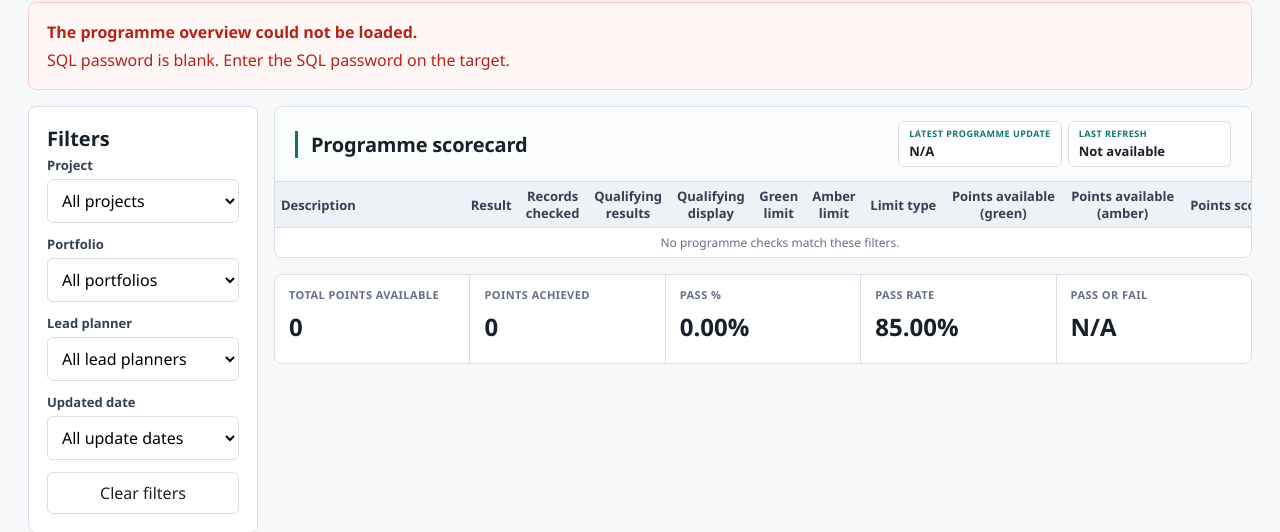
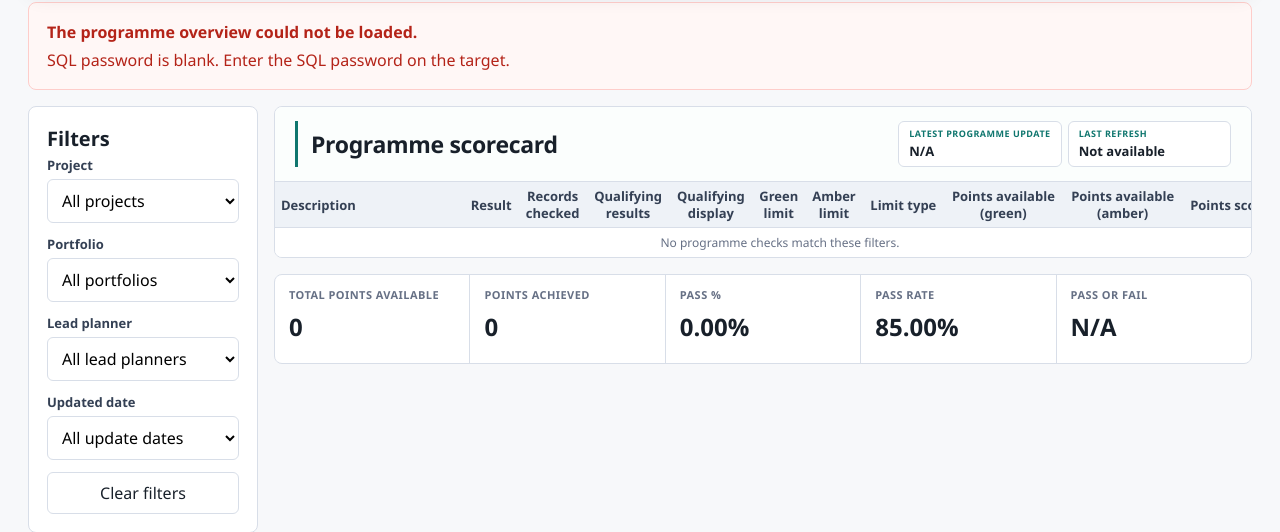
Before and after one commit to mathew-bateman/P6, a Django app: page /schedule-quality/overview/ in a window 1280 px wide. Shown: the part 173-705 px from the top of the page. Run offline with Django 5.2, Linux system fonts and the light colour scheme; the visitor is signed in with stand-in values (Sample User, id 1); parts of the project's set-up code (start-up, migrations or seed data) failed here and were passed over; some libraries are stand-ins or nearby versions.

Commit message:
style: balance overview scorecard title

```diff
--- a/templates/backups/schedule_quality_overview.html
+++ b/templates/backups/schedule_quality_overview.html
@@ -18,8 +18,8 @@
     .overview-report { overflow: hidden; margin: 0; padding: 0; }
     .overview-score-summary { overflow: hidden; margin: 16px 0 0; padding: 0; }
     .overview-panel-heading { display: flex; justify-content: space-between; align-items: center; gap: 20px; padding: 14px 20px; border-bottom: 1px solid var(--line); background: #fbfefd; }
-    .overview-heading-title { min-width: 0; padding-left: 13px; border-left: 3px solid var(--accent); }
-    .overview-panel-heading h2 { margin: 0; font-size: 20px; letter-spacing: -.01em; }
+    .overview-heading-title { display: flex; align-items: center; min-width: 0; min-height: 46px; padding-left: 13px; border-left: 3px solid var(--accent); }
+    .overview-panel-heading h2 { margin: 0; font-size: 23px; letter-spacing: -.015em; }
     .overview-heading-kpis { display: grid; grid-template-columns: repeat(2, minmax(145px, 1fr)); gap: 6px; flex: 0 0 auto; }
     .overview-heading-kpi { min-width: 0; min-height: 46px; box-sizing: border-box; padding: 7px 10px; border: 1px solid var(--line); border-radius: 6px; background: #fff; color: var(--accent); font-size: 9px; font-weight: 750; letter-spacing: .055em; line-height: 1.2; text-align: left; text-transform: uppercase; box-shadow: none; }
     .overview-heading-kpi strong { display: block; margin-top: 4px; overflow: hidden; color: var(--text); font-size: 13px; font-weight: 750; letter-spacing: 0; line-height: 1.2; text-overflow: ellipsis; text-transform: none; white-space: nowrap; }
```
